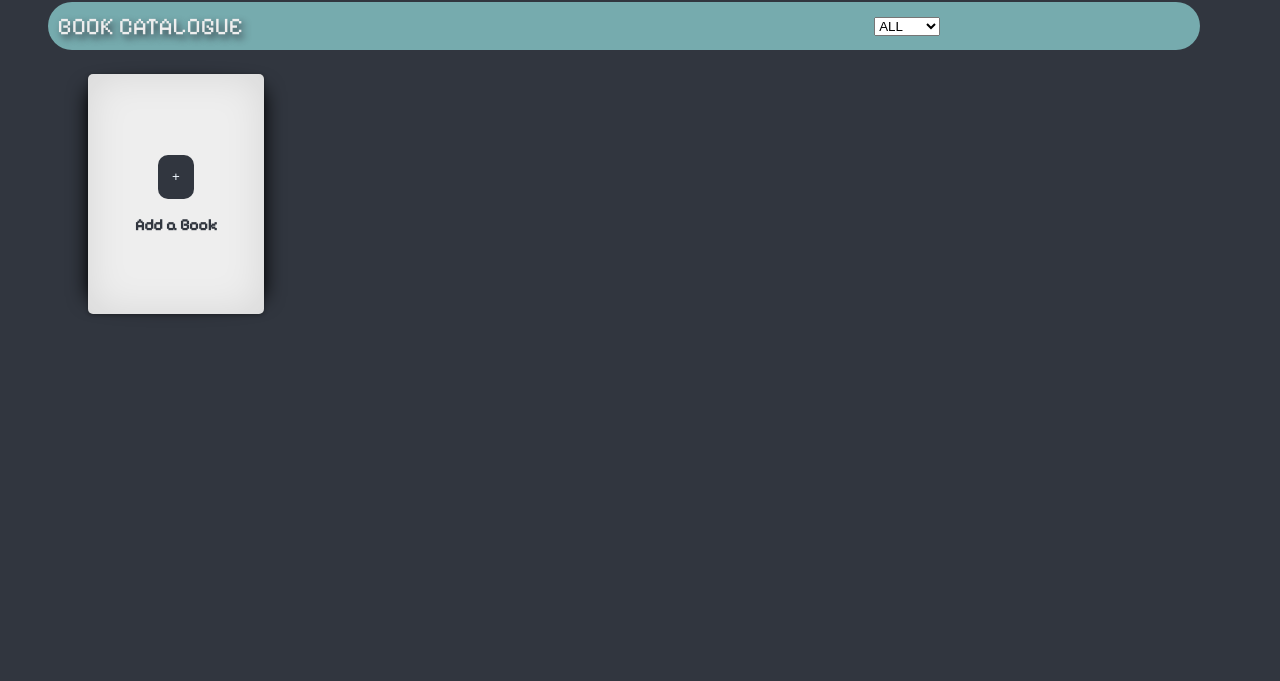
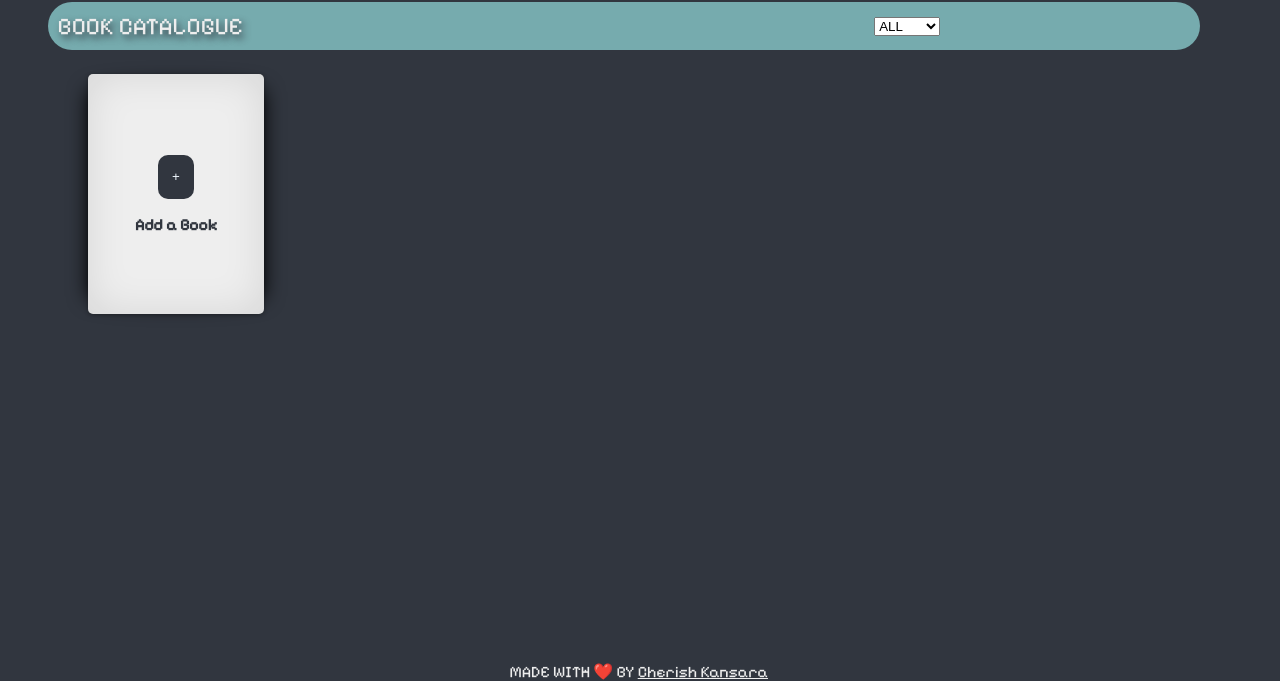
Before and after one commit to kancherish/OPEN_BOOK, a plain HTML site: page index.html in a window 1280 px wide. Shown: the part 119-800 px from the top of the page. Drawn offline with Linux system fonts and the light colour scheme.

Commit message:
updated readme with solution link and added a footer

```diff
--- a/index.html
+++ b/index.html
@@ -50,7 +50,7 @@
 
     </div>
     <div class="footer">
-
+        MADE WITH ❤️ BY <a href="https://github.com/kancherish/"> Cherish Kansara</a>
     </div>
 </body>
 <script src="script.js">
--- a/style.css
+++ b/style.css
@@ -235,3 +235,13 @@ input{
         color: #76ABAE;
         cursor:pointer;
 }
+
+.footer{
+    position: absolute;
+    bottom: 0;
+    right:40vw;
+}
+
+.footer a{
+    color:#EEEEEE
+}
```
Also changed, not shown: 1 other file.
